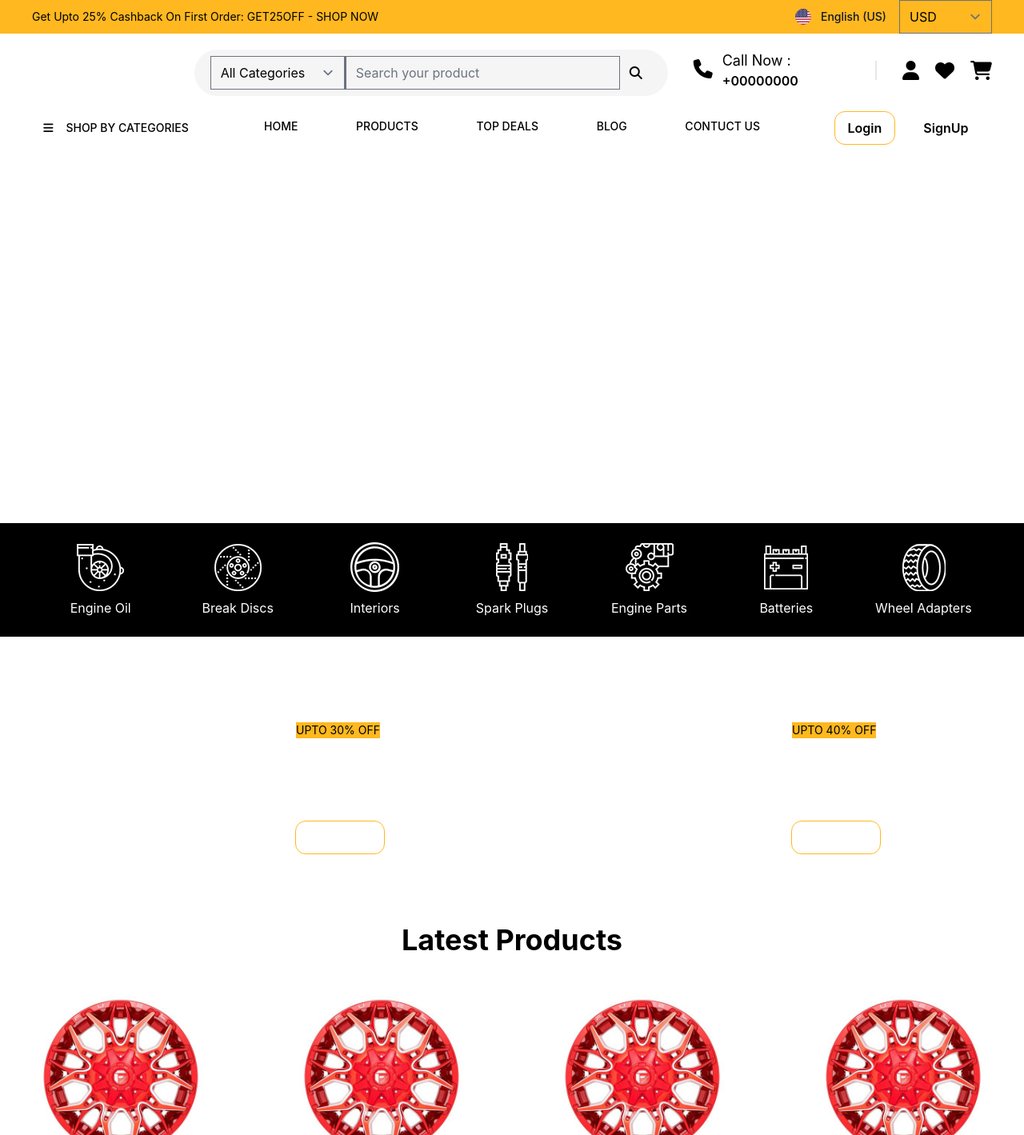
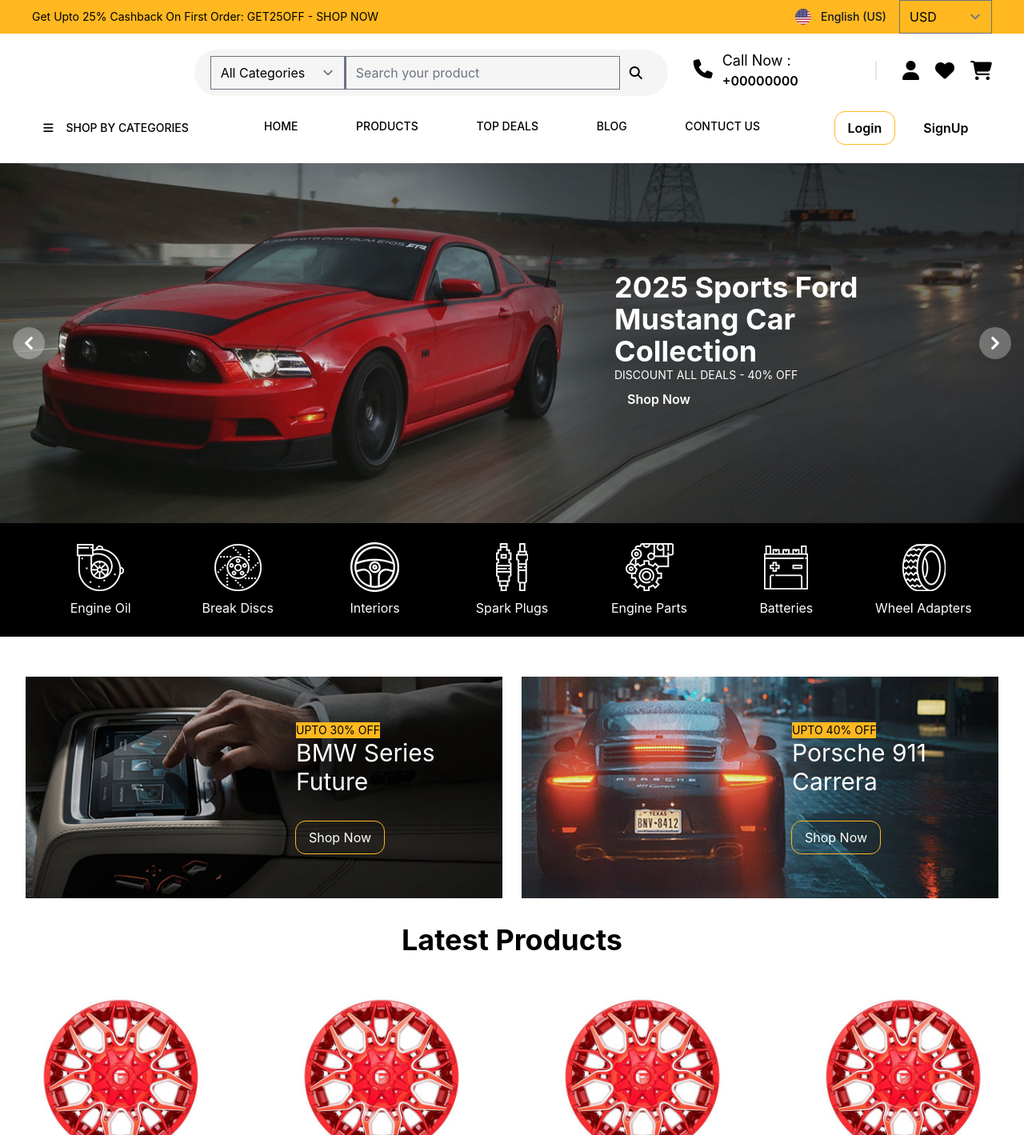
Before and after one commit to mondalnayan007/car-shop, a plain HTML site: page index.html in a window 1280 px wide. Shown: the top 1419 px of the page at 80% size. Drawn offline with nearby package versions, Linux system fonts and the light colour scheme; the site is published under a folder, as on GitHub Pages, so addresses that start at the root find nothing.

Commit message:
image not showing problem solved

```diff
--- a/index.html
+++ b/index.html
@@ -245,7 +245,7 @@
     <!-- Carousel wrapper -->
     <div class="relative h-[450px] overflow-hidden  ">
          <!-- Item 1 -->
-        <div class=" duration-1000  bg-[url('/assets/hero-1.jpg')] bg-cover grid grid-cols-2" data-carousel-item>
+        <div class=" duration-1000  bg-[url('assets/hero-1.jpg')] bg-cover grid grid-cols-2" data-carousel-item>
                 <div class="inner">
 
                 </div>
@@ -256,7 +256,7 @@
                 </div>
         </div>
         <!-- Item 2 -->
-        <div class=" duration-1000  bg-[url('/assets/hero-2.jpg')] bg-cover grid grid-cols-2" data-carousel-item="active">
+        <div class=" duration-1000  bg-[url('assets/hero-2.jpg')] bg-cover grid grid-cols-2" data-carousel-item="active">
                                     <div class="inner">
 
                 </div>
@@ -329,7 +329,7 @@
     <main>
 
         <section class="sub-banner-section mt-[50px] grid grid-cols-2 gap-6 mx-8">
-              <div class="left-sub-banner h-[277px] bg-[url('/assets/sub-banner-1.jpg')] bg-cover grid grid-cols-2">
+              <div class="left-sub-banner h-[277px] bg-[url('assets/sub-banner-1.jpg')] bg-cover grid grid-cols-2">
                         <div class="inner">
 
                         </div>
@@ -340,7 +340,7 @@
                                     <button class="btn   px-4 py-2 rounded-xl   bg-transparent text-[#ffb81f] outline-1 outline-[#ffb81f]"><a href="">Shop Now</a></button>
                         </div>
               </div>
-              <div class="right-sub-banner h-[277px] bg-[url('/assets/sub-banner-2.jpg')] bg-cover grid grid-cols-2">
+              <div class="right-sub-banner h-[277px] bg-[url('assets/sub-banner-2.jpg')] bg-cover grid grid-cols-2">
 
                         <div class="inner">
 
```
